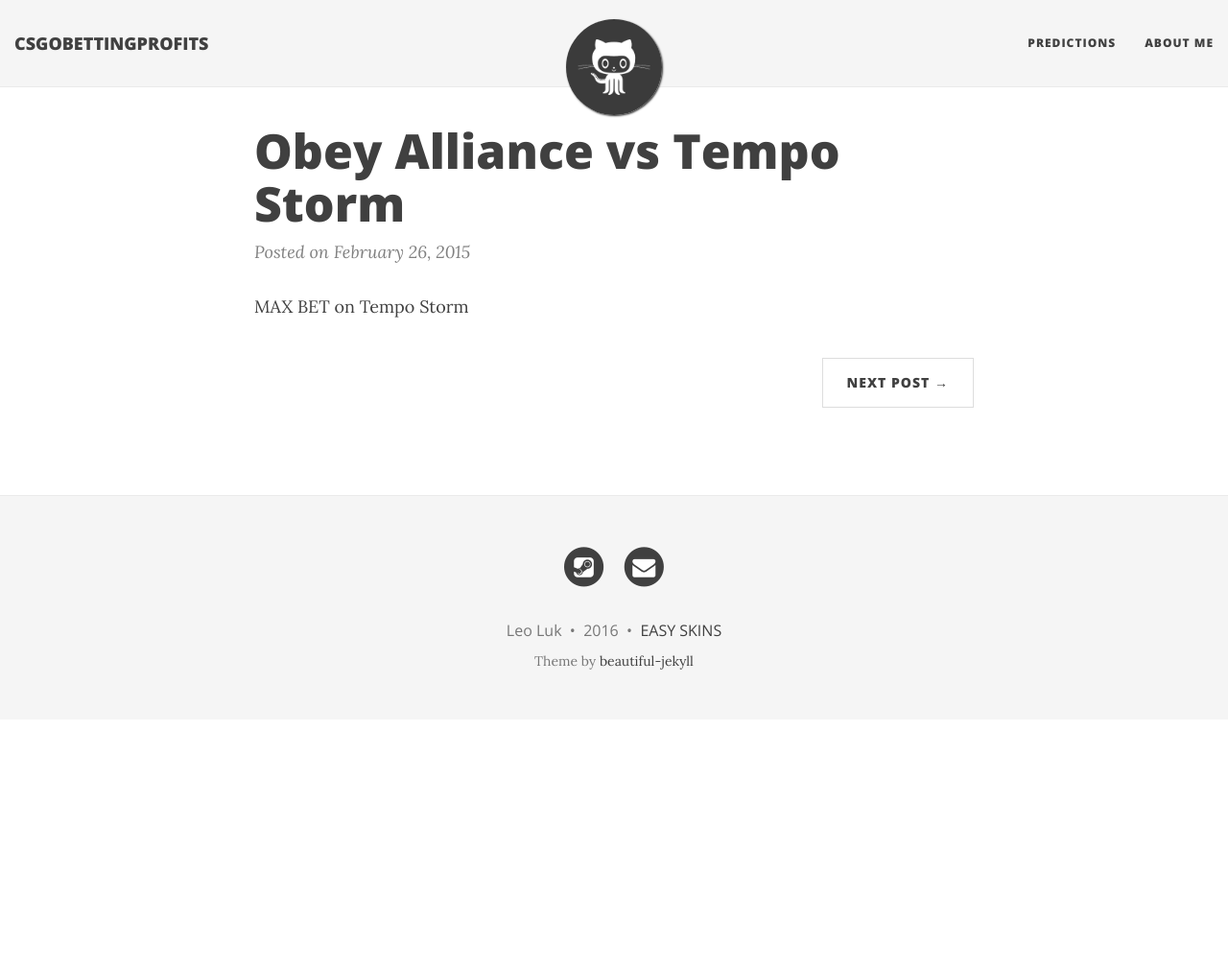
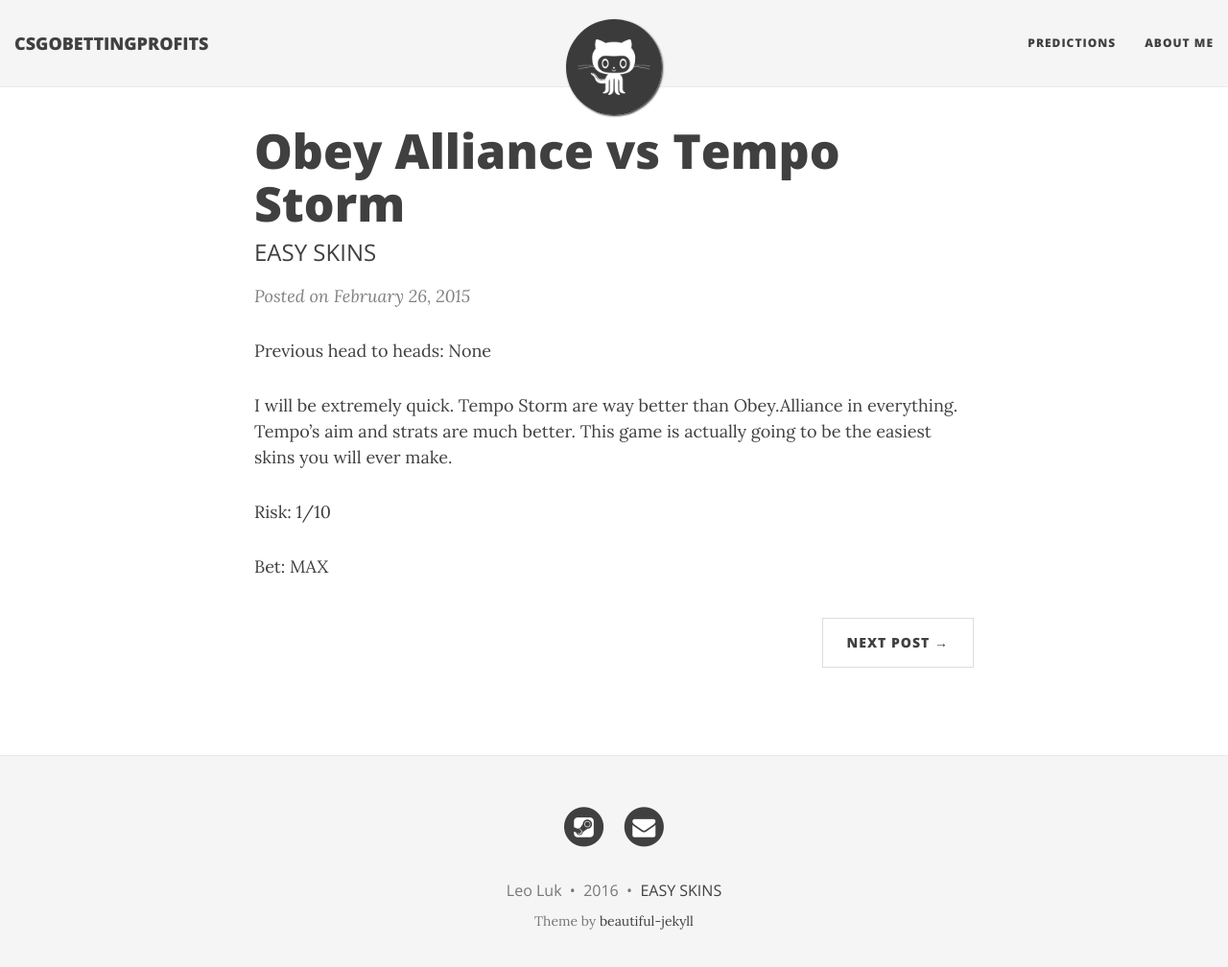
Before and after one commit to CSGOBETTINGPROFITS/CSGOBETTINGPROFITS.github.io, a Jekyll site: the page built from _posts/2015-02-26-Obey-Alliance-vs-Tempo-Storm.md, in a window 1280 px wide and 1021 px high. Shown: the top 1008 px of the window at 96% size. Built offline with Jekyll 4.4.1, drawn with Linux system fonts in a browser that asks for light colours; nearby versions of some CDN libraries.

Commit message:
Update 2015-02-26-Obey-Alliance-vs-Tempo-Storm.md

```diff
--- a/_posts/2015-02-26-Obey-Alliance-vs-Tempo-Storm.md
+++ b/_posts/2015-02-26-Obey-Alliance-vs-Tempo-Storm.md
@@ -1,6 +1,13 @@
 ---
 layout: post
 title: Obey Alliance vs Tempo Storm
+subtitle: EASY SKINS
 ---
 
-MAX BET on Tempo Storm
+Previous head to heads: None
+
+I will be extremely quick. Tempo Storm are way better than Obey.Alliance in everything. Tempo's aim and strats are much better. This game is actually going to be the easiest skins you will ever make.
+
+Risk: 1/10
+
+Bet: MAX
```
